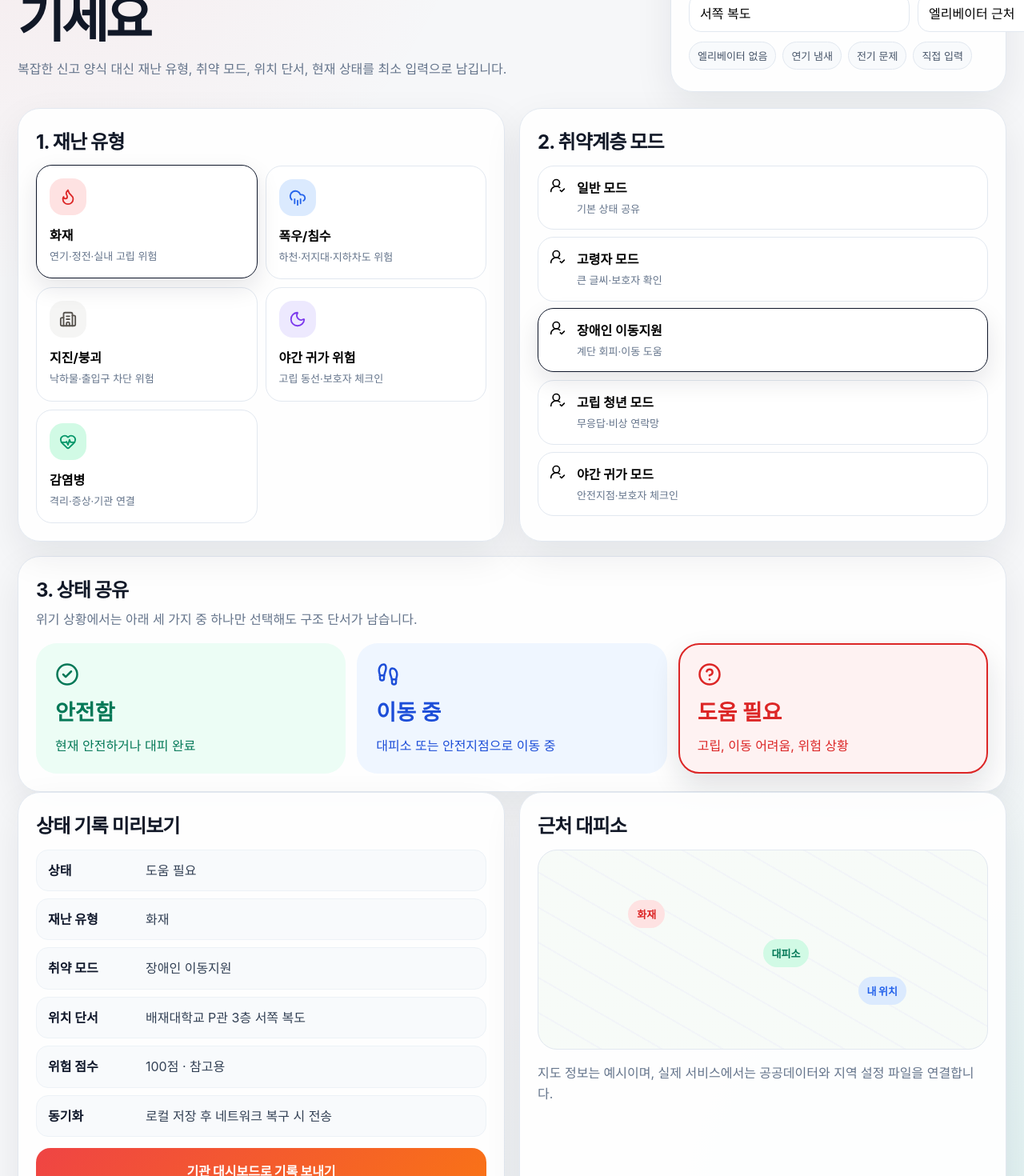
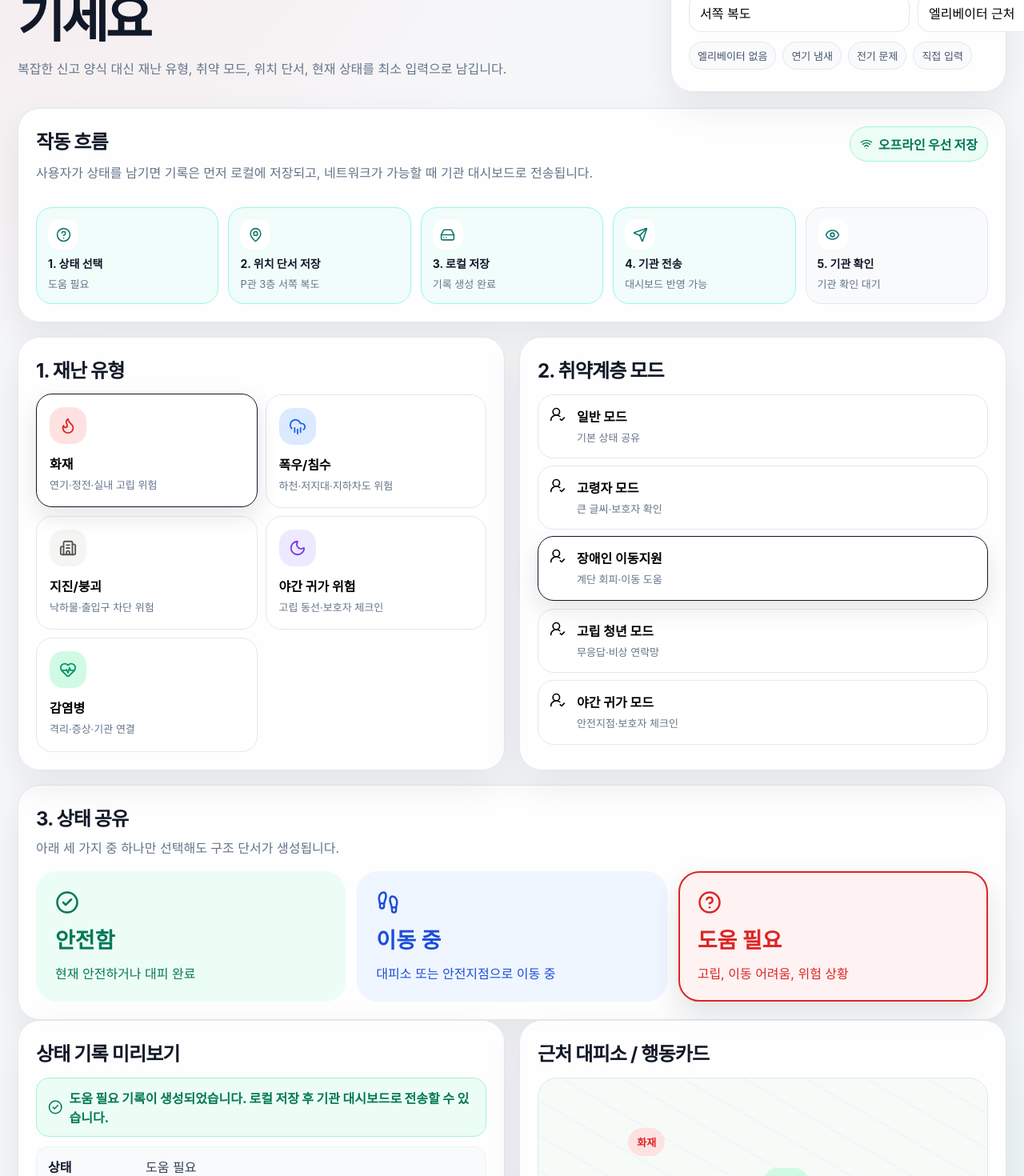
Before and after one commit to gxmzung/rescuemap-os, a React (Vite) app in the folder frontend/: page / in a window 1280 px wide. Shown: the part 260-1730 px from the top of the page at 80% size. Built offline with nearby package versions, Linux system fonts and the light colour scheme.

Commit message:
feat: add visible operation flow and incident handling actions

```diff
--- a/frontend/src/App.tsx
+++ b/frontend/src/App.tsx
@@ -11,13 +11,18 @@ import {
   Footprints,
   HeartPulse,
   Layers3,
-  Map,
   MapPin,
   Moon,
   Radio,
   Satellite,
   ShieldAlert,
   UserRoundCheck,
+  Wifi,
+  HardDrive,
+  Send,
+  Eye,
+  CheckCheck,
+  MapPinned,
 } from "lucide-react";
 
 type ViewType = "citizen" | "admin" | "layers" | "kit";
@@ -45,46 +50,23 @@ type Incident = {
   mode: string;
   location: string;
   risk: number;
-  checkin: "미확인" | "보호자 확인" | "기관 확인 대기" | "기관 확인 완료";
+  checkin: "미확인" | "로컬 저장" | "기관 전송 대기" | "기관 확인 대기" | "기관 확인 완료" | "실패지도 후보";
   time: string;
 };
 
+type FlowStep = {
+  label: string;
+  desc: string;
+  done: boolean;
+  icon: ReactNode;
+};
+
 const disasters: Disaster[] = [
-  {
-    id: "fire",
-    label: "화재",
-    desc: "연기·정전·실내 고립 위험",
-    tone: "red",
-    icon: <Flame size={22} />,
-  },
-  {
-    id: "flood",
-    label: "폭우/침수",
-    desc: "하천·저지대·지하차도 위험",
-    tone: "blue",
-    icon: <CloudRain size={22} />,
-  },
-  {
-    id: "collapse",
-    label: "지진/붕괴",
-    desc: "낙하물·출입구 차단 위험",
-    tone: "stone",
-    icon: <Building2 size={22} />,
-  },
-  {
-    id: "night",
-    label: "야간 귀가 위험",
-    desc: "고립 동선·보호자 체크인",
-    tone: "purple",
-    icon: <Moon size={22} />,
-  },
-  {
-    id: "infection",
-    label: "감염병",
-    desc: "격리·증상·기관 연결",
-    tone: "green",
-    icon: <HeartPulse size={22} />,
-  },
+  { id: "fire", label: "화재", desc: "연기·정전·실내 고립 위험", tone: "red", icon: <Flame size={22} /> },
+  { id: "flood", label: "폭우/침수", desc: "하천·저지대·지하차도 위험", tone: "blue", icon: <CloudRain size={22} /> },
+  { id: "collapse", label: "지진/붕괴", desc: "낙하물·출입구 차단 위험", tone: "stone", icon: <Building2 size={22} /> },
+  { id: "night", label: "야간 귀가 위험", desc: "고립 동선·보호자 체크인", tone: "purple", icon: <Moon size={22} /> },
+  { id: "infection", label: "감염병", desc: "격리·증상·기관 연결", tone: "green", icon: <HeartPulse size={22} /> },
 ];
 
 const modes: Mode[] = [
@@ -140,7 +122,7 @@ const baseIncidents: Incident[] = [
     mode: "고령자 모드",
     location: "정문 인근 저지대 보행로",
     risk: 68,
-    checkin: "보호자 확인",
+    checkin: "보호자 확인" as any,
     time: "3분 전",
   },
   {
@@ -171,9 +153,12 @@ export default function App() {
   const [status, setStatus] = useState<StatusType>("help");
   const [incidents, setIncidents] = useState<Incident[]>(baseIncidents);
   const [layers, setLayers] = useState(layerItems);
+  const [lastIncidentId, setLastIncidentId] = useState("RM-001");
+  const [saved, setSaved] = useState(true);
 
   const disaster = disasters.find((item) => item.id === selectedDisaster) ?? disasters[0];
   const mode = modes.find((item) => item.id === selectedMode) ?? modes[0];
+  const selectedIncident = incidents.find((item) => item.id === lastIncidentId) ?? incidents[0];
 
   const risk = useMemo(() => {
     return Math.min(100, Math.round(statusMeta[status].risk * mode.weight));
@@ -181,11 +166,20 @@ export default function App() {
 
   const helpCount = incidents.filter((item) => item.status === "help").length;
   const pendingCount = incidents.filter(
-    (item) => item.checkin === "미확인" || item.checkin === "기관 확인 대기"
+    (item) => item.checkin === "미확인" || item.checkin === "기관 확인 대기" || item.checkin === "기관 전송 대기"
   ).length;
+  const failureCount = incidents.filter((item) => item.checkin === "실패지도 후보").length;
   const avgRisk = Math.round(
     incidents.reduce((sum, item) => sum + item.risk, 0) / incidents.length
   );
+
+  const flowSteps: FlowStep[] = [
+    { label: "상태 선택", desc: statusMeta[status].label, done: true, icon: <CircleHelp /> },
+    { label: "위치 단서 저장", desc: "P관 3층 서쪽 복도", done: true, icon: <MapPin /> },
+    { label: "로컬 저장", desc: saved ? "기록 생성 완료" : "대기 중", done: saved, icon: <HardDrive /> },
+    { label: "기관 전송", desc: saved ? "대시보드 반영 가능" : "전송 전", done: saved, icon: <Send /> },
+    { label: "기관 확인", desc: selectedIncident?.checkin ?? "대기", done: selectedIncident?.checkin === "기관 확인 완료" || selectedIncident?.checkin === "실패지도 후보", icon: <Eye /> },
+  ];
 
   function sendStatus() {
     const newIncident: Incident = {
@@ -195,17 +189,25 @@ export default function App() {
       mode: mode.label,
       location: "배재대학교 P관 3층 서쪽 복도",
       risk,
-      checkin: status === "help" ? "기관 확인 대기" : "보호자 확인",
+      checkin: "기관 확인 대기",
       time: "방금 전",
     };
 
     setIncidents([newIncident, ...incidents]);
+    setLastIncidentId(newIncident.id);
+    setSaved(true);
     setView("admin");
+  }
+
+  function updateIncident(next: Incident["checkin"]) {
+    setIncidents((prev) =>
+      prev.map((item) => item.id === selectedIncident.id ? { ...item, checkin: next } : item)
+    );
   }
 
   function toggleLayer(id: string) {
     setLayers((prev) =>
-      prev.map((item) => (item.id === id ? { ...item, active: !item.active } : item))
+      prev.map((item) => item.id === id ? { ...item, active: !item.active } : item)
     );
   }
 
@@ -213,9 +215,7 @@ export default function App() {
     <main className={`app ${view === "admin" || view === "layers" ? "dark" : "light"}`}>
       <header className="topbar">
         <div className="brand">
-          <div className="brandIcon">
-            <ShieldAlert size={24} />
-          </div>
+          <div className="brandIcon"><ShieldAlert size={24} /></div>
           <div>
             <strong>RescueMap OS</strong>
             <span>재난 대응 오픈소스 키트</span>
@@ -223,18 +223,10 @@ export default function App() {
         </div>
 
         <nav className="tabs">
-          <button className={view === "citizen" ? "active" : ""} onClick={() => setView("citizen")}>
-            시민용
-          </button>
-          <button className={view === "admin" ? "active" : ""} onClick={() => setView("admin")}>
-            기관 대시보드
-          </button>
-          <button className={view === "layers" ? "active" : ""} onClick={() => setView("layers")}>
-            SAR·위험 레이어
-          </button>
-          <button className={view === "kit" ? "active" : ""} onClick={() => setView("kit")}>
-            오픈소스 키트
-          </button>
+          <button className={view === "citizen" ? "active" : ""} onClick={() => setView("citizen")}>시민용</button>
+          <button className={view === "admin" ? "active" : ""} onClick={() => setView("admin")}>기관 대시보드</button>
+          <button className={view === "layers" ? "active" : ""} onClick={() => setView("layers")}>SAR·위험 레이어</button>
+          <button className={view === "kit" ? "active" : ""} onClick={() => setView("kit")}>오픈소스 키트</button>
         </nav>
       </header>
 
@@ -242,21 +234,13 @@ export default function App() {
         <section className="page citizen">
           <section className="hero citizenHero">
             <div>
-              <div className="badge warm">
-                <MapPin size={18} />
-                위치 정보는 상태 공유 시에만 기록됩니다
-              </div>
+              <div className="badge warm"><MapPin size={18} />위치 정보는 상태 공유 시에만 기록됩니다</div>
               <h1>재난 상황에서 빠르게 상태를 남기세요</h1>
-              <p>
-                복잡한 신고 양식 대신 재난 유형, 취약 모드, 위치 단서, 현재 상태를 최소 입력으로 남깁니다.
-              </p>
+              <p>복잡한 신고 양식 대신 재난 유형, 취약 모드, 위치 단서, 현재 상태를 최소 입력으로 남깁니다.</p>
             </div>
 
             <div className="locationBox">
-              <div className="boxHead">
-                <strong>위치 단서 입력</strong>
-                <span>선택 입력</span>
-              </div>
+              <div className="boxHead"><strong>위치 단서 입력</strong><span>선택 입력</span></div>
               <div className="inputGrid">
                 <input placeholder="건물 예) P관" defaultValue="P관" />
                 <input placeholder="층 예) 3층" defaultValue="3층" />
@@ -269,6 +253,25 @@ export default function App() {
                 <span>전기 문제</span>
                 <span>직접 입력</span>
               </div>
+            </div>
+          </section>
+
+          <section className="flowPanel panel">
+            <div className="flowHead">
+              <div>
+                <h2>작동 흐름</h2>
+                <p>사용자가 상태를 남기면 기록은 먼저 로컬에 저장되고, 네트워크가 가능할 때 기관 대시보드로 전송됩니다.</p>
+              </div>
+              <div className="syncPill"><Wifi size={16} />오프라인 우선 저장</div>
+            </div>
+            <div className="flowSteps">
+              {flowSteps.map((step, index) => (
+                <div key={step.label} className={`flowStep ${step.done ? "done" : ""}`}>
+                  <div className="flowIcon">{step.icon}</div>
+                  <strong>{index + 1}. {step.label}</strong>
+                  <span>{step.desc}</span>
+                </div>
+              ))}
             </div>
           </section>
 
@@ -312,14 +315,15 @@ export default function App() {
 
           <section className="panel">
             <h2>3. 상태 공유</h2>
-            <p className="sectionDesc">
-              위기 상황에서는 아래 세 가지 중 하나만 선택해도 구조 단서가 남습니다.
-            </p>
+            <p className="sectionDesc">아래 세 가지 중 하나만 선택해도 구조 단서가 생성됩니다.</p>
             <div className="statusGrid">
               {(Object.keys(statusMeta) as StatusType[]).map((key) => (
                 <button
                   key={key}
-                  onClick={() => setStatus(key)}
+                  onClick={() => {
+                    setStatus(key);
+                    setSaved(true);
+                  }}
                   className={`status ${statusMeta[key].className} ${status === key ? "selected" : ""}`}
                 >
                   {statusMeta[key].icon}
@@ -333,6 +337,10 @@ export default function App() {
           <section className="split resultSplit">
             <div className="panel recordPanel">
               <h2>상태 기록 미리보기</h2>
+              <div className="successNotice">
+                <CheckCircle2 size={20} />
+                {statusMeta[status].label} 기록이 생성되었습니다. 로컬 저장 후 기관 대시보드로 전송할 수 있습니다.
+              </div>
               <div className="recordRows">
                 <p><strong>상태</strong><span>{statusMeta[status].label}</span></p>
                 <p><strong>재난 유형</strong><span>{disaster.label}</span></p>
@@ -345,13 +353,13 @@ export default function App() {
             </div>
 
             <div className="panel shelterPanel">
-              <h2>근처 대피소</h2>
+              <h2>근처 대피소 / 행동카드</h2>
               <div className="miniMap lightMap">
                 <span className="pin shelter">대피소</span>
                 <span className="pin danger">화재</span>
                 <span className="pin user">내 위치</span>
               </div>
-              <p>지도 정보는 예시이며, 실제 서비스에서는 공공데이터와 지역 설정 파일을 연결합니다.</p>
+              <p>대피소와 위험구역은 지역 데이터 파일을 기반으로 표시됩니다.</p>
             </div>
           </section>
         </section>
@@ -361,12 +369,9 @@ export default function App() {
         <section className="page admin">
           <div className="adminHero">
             <div>
-              <div className="badge blue">
-                <Radio size={18} />
-                Institution Control Dashboard
-              </div>
+              <div className="badge blue"><Radio size={18} />Institution Control Dashboard</div>
               <h1>실시간 재난 대응 현황</h1>
-              <p>도움 요청, 미확인 사용자, 위험 점수, 체크인 상태를 지도와 함께 확인합니다.</p>
+              <p>시민이 남긴 기록은 기관 화면에서 위치·위험도·체크인 상태로 이어집니다.</p>
             </div>
           </div>
 
@@ -374,7 +379,7 @@ export default function App() {
             <div className="stat danger"><AlertTriangle /><span>도움 필요</span><strong>{helpCount}건</strong></div>
             <div className="stat warning"><Radio /><span>미확인/기관 대기</span><strong>{pendingCount}건</strong></div>
             <div className="stat info"><ShieldAlert /><span>평균 위험 점수</span><strong>{avgRisk}점</strong></div>
-            <div className="stat green"><FileText /><span>실패지도 후보</span><strong>3구역</strong></div>
+            <div className="stat green"><FileText /><span>실패지도 후보</span><strong>{failureCount}건</strong></div>
           </div>
 
           <section className="adminLayout">
@@ -382,11 +387,12 @@ export default function App() {
               <h2>도움 요청 목록</h2>
               <div className="incidentList">
                 {incidents.map((item) => (
-                  <article key={item.id} className="incident">
-                    <div className="incidentTop">
-                      <strong>{item.id}</strong>
-                      <span>{item.time}</span>
-                    </div>
+                  <article
+                    key={item.id}
+                    className={`incident ${selectedIncident.id === item.id ? "active" : ""}`}
+                    onClick={() => setLastIncidentId(item.id)}
+                  >
+                    <div className="incidentTop"><strong>{item.id}</strong><span>{item.time}</span></div>
                     <p>{item.location}</p>
                     <div className="tags">
                       <span>{statusMeta[item.status].label}</span>
@@ -395,7 +401,7 @@ export default function App() {
                       <span>{item.checkin}</span>
                     </div>
                     <div className="riskBar"><span style={{ width: `${item.risk}%` }} /></div>
-                    <small>위험 점수 {item.risk}점 · 사람 확인을 위한 참고용 우선순위</small>
+                    <small>위험 점수 {item.risk}점 · 참고용 우선순위</small>
                   </article>
                 ))}
               </div>
@@ -404,13 +410,14 @@ export default function App() {
             <div className="darkPanel mapPanel">
               <div className="mapHeader">
                 <h2>현장 지도</h2>
-                <button onClick={() => setView("layers")}>레이어 상세</button>
+                <button onClick={() => setView("layers")}>SAR 레이어 보기</button>
               </div>
               <div className="bigMap">
                 <span className="mapBlob sar">SAR 침수 참고</span>
                 <span className="mapBlob fire">화재 발생</span>
                 <span className="mapBlob shelter">대피소</span>
                 <span className="mapBlob user">사용자 단서</span>
+                <span className="overlapAlert">위험 레이어 + 사용자 단서 겹침<br />우선 확인 필요</span>
               </div>
               <div className="mapLegend">
                 <span>SAR 침수 참고</span>
@@ -423,14 +430,22 @@ export default function App() {
             <div className="darkPanel detailPanel">
               <h2>선택 신고 상세</h2>
               <div className="detailCard">
-                <strong>RM-001</strong>
-                <p>장애인 이동지원 모드 · 화재 · 도움 필요</p>
-                <p>위치 단서: P관 3층 서쪽 복도</p>
-                <p>체크인: 기관 확인 대기</p>
-                <button>기관 확인 완료 처리</button>
+                <strong>{selectedIncident.id}</strong>
+                <p>{selectedIncident.mode} · {selectedIncident.disaster} · {statusMeta[selectedIncident.status].label}</p>
+                <p>위치 단서: {selectedIncident.location}</p>
+                <p>현재 단계: {selectedIncident.checkin}</p>
+                <p>위험 점수: {selectedIncident.risk}점 · 참고용</p>
+
+                <div className="actionButtons">
+                  <button onClick={() => updateIncident("기관 확인 대기")}><Eye size={16} />기관 확인 대기</button>
+                  <button onClick={() => updateIncident("기관 확인 완료")}><CheckCheck size={16} />기관 확인 완료</button>
+                  <button onClick={() => updateIncident("실패지도 후보")}><MapPinned size={16} />실패지도 후보 등록</button>
+                </div>
               </div>
-              <div className="ethicsBox">
-                위험 점수는 구조 명령이 아니라 사람이 먼저 확인할 대상을 정리하기 위한 참고 지표입니다.
+
+              <div className="processBox">
+                <strong>처리 흐름</strong>
+                <span>시민 기록 → 기관 확인 → 현장 참고 → 익명화 → 실패지도 리포트</span>
               </div>
             </div>
           </section>
@@ -441,14 +456,9 @@ export default function App() {
         <section className="page layersPage">
           <div className="adminHero">
             <div>
-              <div className="badge blue">
-                <Satellite size={18} />
-                SAR & Public Data Risk Layers
-              </div>
+              <div className="badge blue"><Satellite size={18} />SAR & Public Data Risk Layers</div>
               <h1>SAR·공공데이터 위험 레이어</h1>
-              <p>
-                SAR는 사람 추적이나 실시간 탈출 지시가 아니라, 침수 가능 영역을 이해하기 위한 참고 레이어로 사용합니다.
-              </p>
+              <p>SAR는 사람 추적이나 실시간 탈출 지시가 아니라, 침수 가능 영역을 이해하기 위한 참고 레이어입니다.</p>
             </div>
           </div>
 
@@ -482,18 +492,17 @@ export default function App() {
                 {layers.find((item) => item.id === "user")?.active && <span className="userMark">사용자 단서</span>}
               </div>
               <div className="notice">
-                Sentinel/SAR 기반 레이어는 MVP 단계에서 Mock Reference Layer로 구현되며, 고도화 단계에서 실제 데이터와 연결합니다.
+                사용자 위치 단서가 SAR 침수 참고 영역 또는 위험구역과 겹치면 관리자 화면에서 우선 확인 대상으로 표시됩니다.
               </div>
             </div>
 
             <div className="darkPanel">
-              <h2>데이터 출처 계획</h2>
+              <h2>데이터 사용 원칙</h2>
               <div className="sourceRows">
-                <p><strong>대피소</strong><span>공공데이터 CSV</span></p>
-                <p><strong>위험구역</strong><span>GeoJSON 지역 데이터</span></p>
-                <p><strong>도로/하천</strong><span>OpenStreetMap</span></p>
-                <p><strong>SAR</strong><span>Sentinel/SAR 침수 참고 레이어</span></p>
-                <p><strong>보고서</strong><span>익명화된 실패 지도 Markdown</span></p>
+                <p><strong>SAR</strong><span>침수 가능 영역 참고용 Mock Layer</span></p>
+                <p><strong>공공데이터</strong><span>대피소·위험구역·응급기관</span></p>
+                <p><strong>사용자 단서</strong><span>상태 공유 시에만 기록</span></p>
+                <p><strong>주의</strong><span>구조 명령 또는 자동 판단에 사용하지 않음</span></p>
               </div>
             </div>
           </section>
@@ -504,14 +513,9 @@ export default function App() {
         <section className="page kitPage">
           <section className="hero kitHero">
             <div>
-              <div className="badge warm">
-                <Database size={18} />
-                Editable Open-source Kit
-              </div>
+              <div className="badge warm"><Database size={18} />Editable Open-source Kit</div>
               <h1>지역이 직접 수정하는 재난 대응 키트</h1>
-              <p>
-                RescueMap OS는 하나의 고정 앱이 아니라, 지역·학교·복지기관이 자기 환경에 맞게 수정할 수 있는 데이터 구조를 제공합니다.
-              </p>
+              <p>지역·학교·복지기관이 재난 프로토콜, 취약계층 모드, 대피소 데이터, 위험구역 데이터를 직접 수정할 수 있습니다.</p>
             </div>
           </section>
 
--- a/frontend/src/index.css
+++ b/frontend/src/index.css
@@ -763,3 +763,164 @@ p {
     grid-template-columns: 1fr;
   }
 }
+
+.flowPanel {
+  margin-bottom: 18px;
+}
+
+.flowHead {
+  display: flex;
+  justify-content: space-between;
+  gap: 16px;
+  align-items: flex-start;
+}
+
+.flowHead p {
+  margin-top: -4px;
+}
+
+.syncPill {
+  display: inline-flex;
+  gap: 7px;
+  align-items: center;
+  padding: 9px 12px;
+  border-radius: 999px;
+  color: #047857;
+  background: #ecfdf5;
+  border: 1px solid #a7f3d0;
+  font-weight: 900;
+  white-space: nowrap;
+}
+
+.flowSteps {
+  display: grid;
+  grid-template-columns: repeat(5, 1fr);
+  gap: 12px;
+  margin-top: 14px;
+}
+
+.flowStep {
+  border: 1px solid #e2e8f0;
+  background: #f8fafc;
+  border-radius: 20px;
+  padding: 14px;
+  display: grid;
+  gap: 7px;
+  position: relative;
+}
+
+.flowStep.done {
+  background: #f0fdfa;
+  border-color: #99f6e4;
+}
+
+.flowIcon {
+  width: 38px;
+  height: 38px;
+  border-radius: 14px;
+  display: grid;
+  place-items: center;
+  color: #0f766e;
+  background: white;
+}
+
+.flowIcon svg {
+  width: 19px;
+  height: 19px;
+}
+
+.flowStep strong {
+  font-size: 14px;
+}
+
+.flowStep span {
+  color: #64748b;
+  font-size: 13px;
+  line-height: 1.4;
+}
+
+.successNotice {
+  display: flex;
+  gap: 8px;
+  align-items: center;
+  margin-bottom: 12px;
+  padding: 12px 14px;
+  border-radius: 16px;
+  color: #047857;
+  background: #ecfdf5;
+  border: 1px solid #a7f3d0;
+  font-weight: 800;
+}
+
+.incident.active {
+  border-color: rgba(96, 165, 250, 0.85);
+  box-shadow: 0 0 0 3px rgba(59, 130, 246, 0.16);
+}
+
+.overlapAlert {
+  position: absolute;
+  left: 43%;
+  top: 45%;
+  z-index: 3;
+  padding: 12px 14px;
+  border-radius: 18px;
+  color: #111827;
+  background: #fef3c7;
+  border: 1px solid #facc15;
+  font-size: 13px;
+  font-weight: 900;
+  line-height: 1.45;
+  box-shadow: 0 18px 40px rgba(0, 0, 0, 0.22);
+}
+
+.actionButtons {
+  display: grid;
+  gap: 8px;
+  margin-top: 14px;
+}
+
+.actionButtons button {
+  width: 100%;
+  display: inline-flex;
+  gap: 8px;
+  justify-content: center;
+  align-items: center;
+  border: 1px solid rgba(148,163,184,0.25);
+  color: #e5edf7;
+  background: rgba(37,99,235,0.35);
+  border-radius: 14px;
+  padding: 10px 12px;
+  cursor: pointer;
+  font-weight: 800;
+}
+
+.actionButtons button:last-child {
+  background: rgba(20,184,166,0.22);
+}
+
+.processBox {
+  background: rgba(20,184,166,0.12);
+  border: 1px solid rgba(45,212,191,0.24);
+  border-radius: 18px;
+  padding: 14px;
+  display: grid;
+  gap: 7px;
+  color: #ccfbf1;
+}
+
+.processBox span {
+  color: #99f6e4;
+  line-height: 1.5;
+}
+
+@media (max-width: 1080px) {
+  .flowHead,
+  .flowSteps {
+    display: grid;
+    grid-template-columns: 1fr;
+  }
+
+  .syncPill {
+    width: fit-content;
+  }
+}
```
